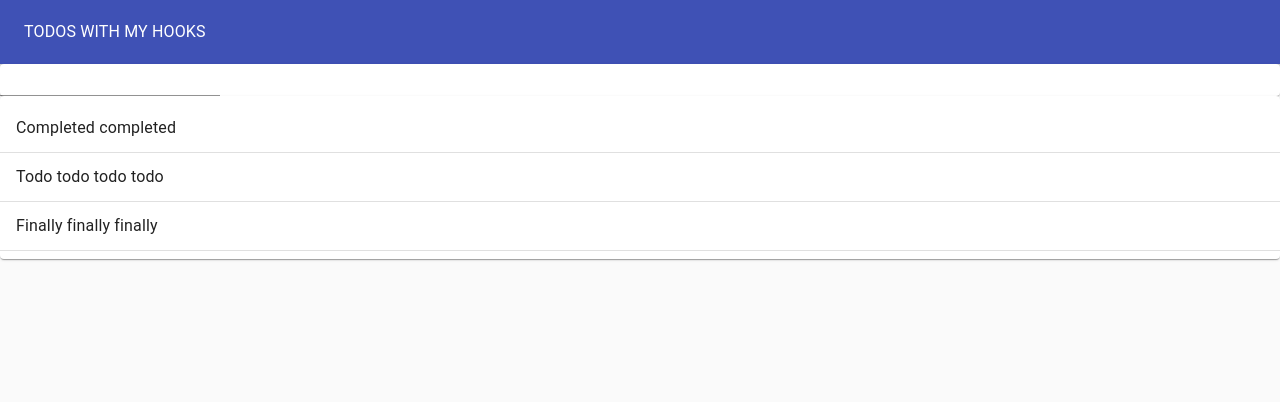
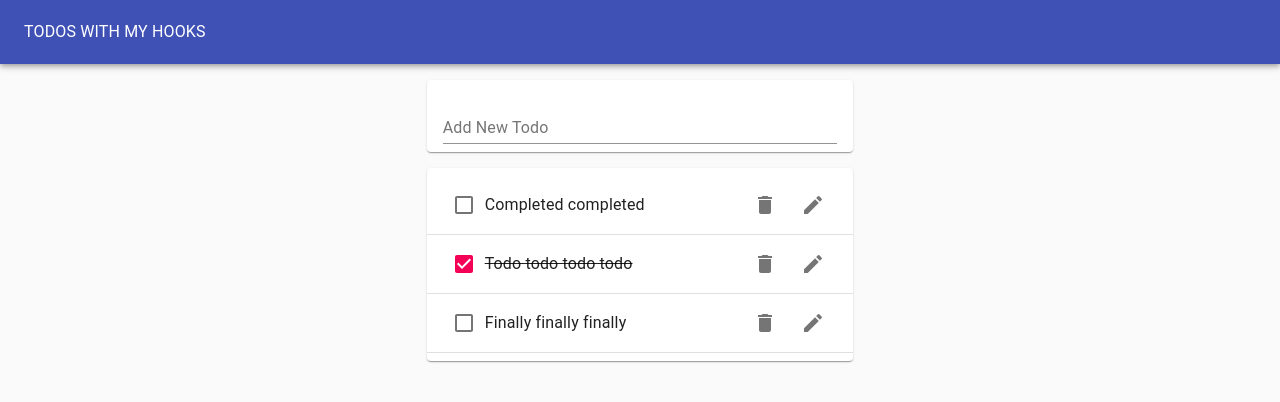
Before and after one commit to appsius/todo_six, a React (Create React App) app: page / in a window 1280 px wide. Shown: the top 402 px of the page. Built offline with nearby package versions, Linux system fonts and the light colour scheme; the HTML template or start-up script is replaced by a standard one.

Commit message:
Adding Todo Item Component

```diff
--- a/package.json
+++ b/package.json
@@ -10,7 +10,8 @@
     "@testing-library/user-event": "^7.2.1",
     "react": "^16.12.0",
     "react-dom": "^16.12.0",
-    "react-scripts": "3.3.0"
+    "react-scripts": "3.3.0",
+    "uuid": "^3.3.3"
   },
   "scripts": {
     "start": "react-scripts start",
--- /dev/null
+++ b/src/Todo.js
@@ -0,0 +1,29 @@
+import React from 'react';
+import ListItem from '@material-ui/core/ListItem';
+import ListItemText from '@material-ui/core/ListItemText';
+import Checkbox from '@material-ui/core/Checkbox';
+import IconButton from '@material-ui/core/IconButton';
+import DeleteIcon from '@material-ui/icons/Delete';
+import EditIcon from '@material-ui/icons/Edit';
+import ListItemSecondaryAction from '@material-ui/core/ListItemSecondaryAction';
+
+export default function Todo({ task, completed }) {
+  return (
+    <ListItem>
+      <Checkbox tabIndex={-1} checked={completed} />
+      <ListItemText
+        style={{ textDecoration: completed ? 'line-through' : 'none' }}
+      >
+        {task}
+      </ListItemText>
+      <ListItemSecondaryAction>
+        <IconButton aria-label='Delete'>
+          <DeleteIcon />
+        </IconButton>
+        <IconButton aria-label='Edit'>
+          <EditIcon />
+        </IconButton>
+      </ListItemSecondaryAction>
+    </ListItem>
+  );
+}
--- a/src/TodoApp.js
+++ b/src/TodoApp.js
@@ -32,8 +32,12 @@
           <Typography color='inherit'>TODOS WITH MY HOOKS</Typography>
         </Toolbar>
       </AppBar>
-      <TodoForm addTodo={addTodo} />
-      <TodoList todos={todos} />
+      <Grid container justify='center' sytle={{ marginTop: '1rem' }}>
+        <Grid item xs={11} md={8} lg={4}>
+          <TodoForm addTodo={addTodo} />
+          <TodoList todos={todos} />
+        </Grid>
+      </Grid>
     </Paper>
   );
 }
--- a/src/TodoForm.js
+++ b/src/TodoForm.js
@@ -6,7 +6,7 @@
 export default function TodoForm({ addTodo }) {
   const [value, handleChange, reset] = useInputState('');
   return (
-    <Paper>
+    <Paper style={{ margin: '1rem 0', padding: '0 1rem' }}>
       <form
         onSubmit={e => {
           e.preventDefault();
@@ -14,7 +14,13 @@
           reset();
         }}
       >
-        <TextField value={value} onChange={handleChange} />
+        <TextField
+          value={value}
+          onChange={handleChange}
+          margin='normal'
+          label='Add New Todo'
+          fullWidth
+        />
       </form>
     </Paper>
   );
--- a/src/TodoList.js
+++ b/src/TodoList.js
@@ -2,8 +2,7 @@
 import Paper from '@material-ui/core/Paper';
 import List from '@material-ui/core/List';
 import Divider from '@material-ui/core/Divider';
-import ListItem from '@material-ui/core/ListItem';
-import ListItemText from '@material-ui/core/ListItemText';
+import Todo from './Todo';
 
 export default function TodoList(props) {
   return (
@@ -11,9 +10,7 @@
       <List>
         {props.todos.map(todo => (
           <>
-            <ListItem>
-              <ListItemText>{todo.task}</ListItemText>
-            </ListItem>
+            <Todo task={todo.task} key={todo.id} completed={todo.completed} />
             <Divider />
           </>
         ))}
```
